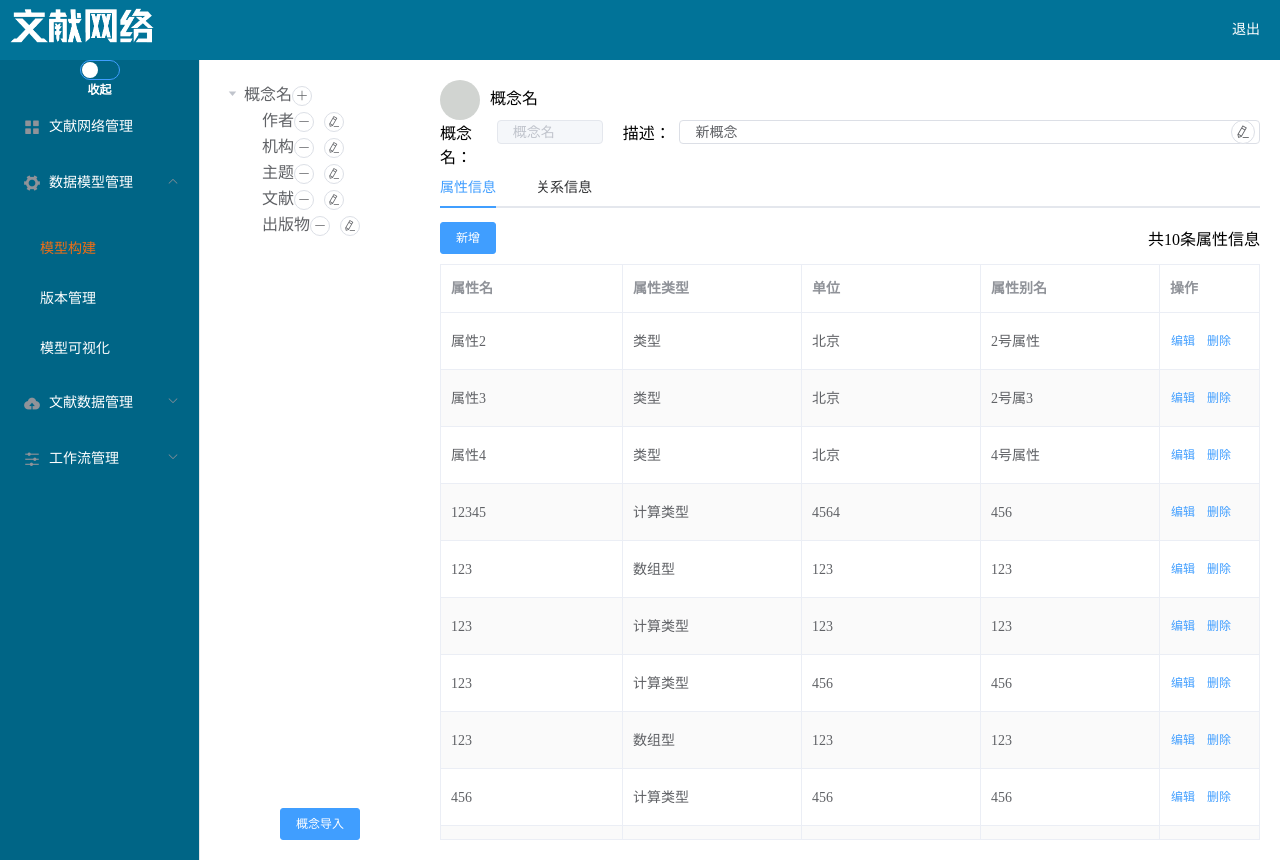
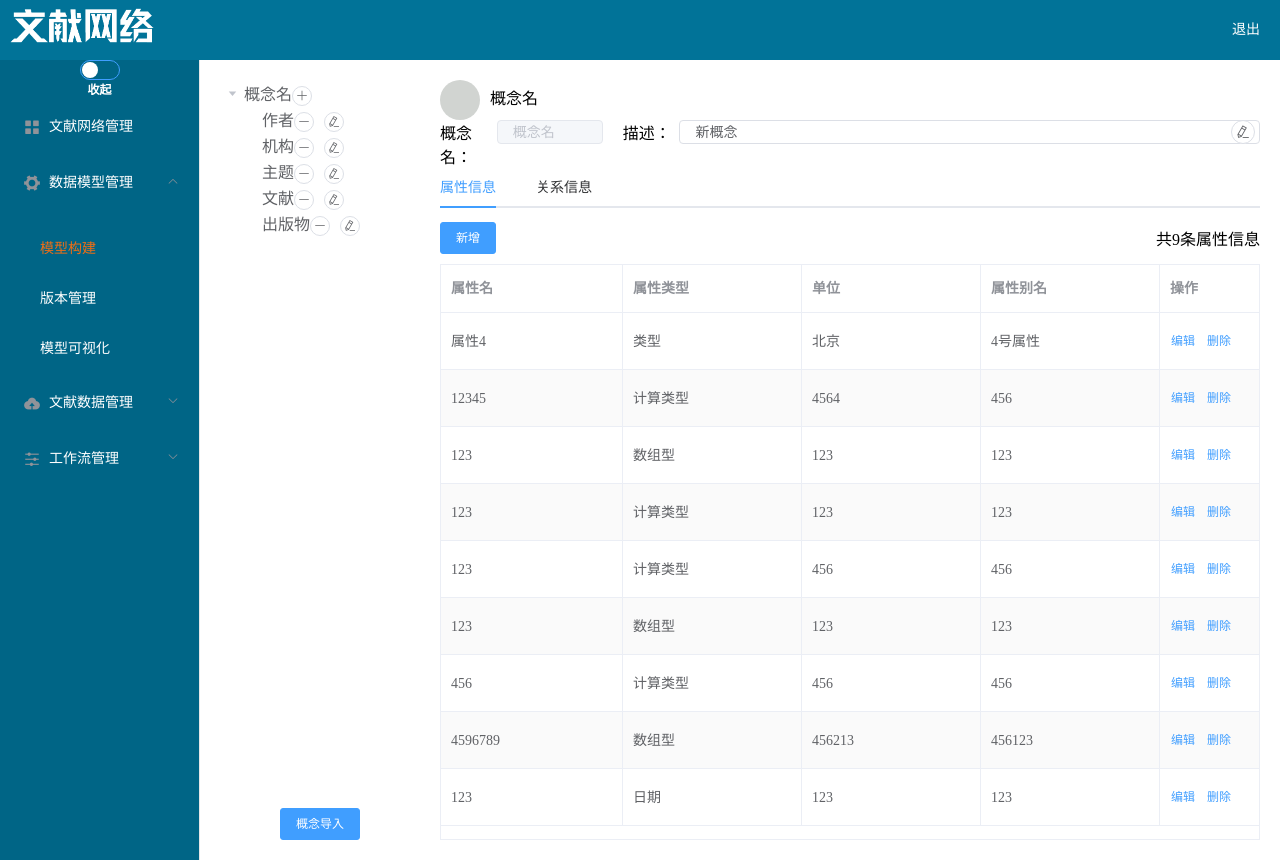
Before and after one commit to xiaobao999/netBack111, a Vue app: page /building in a window 1280 px wide. Built offline with nearby package versions, Linux system fonts and the light colour scheme; data requests are answered from the project's data file; sample sign-in values are in the browser's storage.

Commit message:
修改新增和删除bug

```diff
--- a/db.json
+++ b/db.json
@@ -424,28 +424,12 @@
       "startup": false
     },
     {
-      "id": 4,
       "date": "52156321258",
-      "name": 52,
-      "state": "启动",
-      "mechanism": "北京大学",
-      "startup": true
-    },
-    {
-      "date": "52156321258",
-      "id": 10,
-      "mechanism": "北京大学",
-      "name": 10,
-      "startup": true,
-      "state": "启动"
-    },
-    {
-      "date": "52156321258",
-      "id": 11,
       "mechanism": "北京大学",
       "name": 0,
       "startup": true,
-      "state": "启动"
+      "state": "启动",
+      "id": 4
     }
   ],
   "progresslog": [
@@ -479,20 +463,6 @@
     }
   ],
   "building": [
-    {
-      "id": 1,
-      "name": "属性2",
-      "alias": "2号属性",
-      "type": "类型",
-      "company": "北京"
-    },
-    {
-      "id": 2,
-      "name": "属性3",
-      "alias": "2号属3",
-      "type": "类型",
-      "company": "北京"
-    },
     {
       "id": 3,
       "name": "属性4",
@@ -559,9 +529,16 @@
       "type": "数组型",
       "Ename": "",
       "othername": "",
-      "company": "456",
-      "alias": "456",
+      "company": "456213",
+      "alias": "456123",
       "id": 10
+    },
+    {
+      "name": "123",
+      "alias": "123",
+      "company": "123",
+      "type": "日期",
+      "id": 19
     }
   ],
   "super": {
@@ -590,15 +567,29 @@
       "relationType": "非单值"
     },
     {
-      "relationName": "456",
+      "relationName": "465",
       "parentName": "",
-      "relationOtherName": "456",
+      "relationOtherName": "564",
       "objectName": [
-        "456",
         "456"
       ],
       "relationType": "单值",
       "id": 3
+    },
+    {
+      "objectName": [
+        "4564",
+        "456",
+        "456",
+        "456",
+        "456",
+        "12"
+      ],
+      "parentName": "",
+      "relationName": "456",
+      "relationOtherName": "456",
+      "relationType": "单值",
+      "id": 4
     }
   ],
   "management": [
--- a/src/components/building.vue
+++ b/src/components/building.vue
@@ -348,9 +348,19 @@ export default {
     async onSubmitship() {
       let id = this.relationform.id;
       if (id == undefined) {
-        console.log(this.relationform);
-        this.relationform.id = this.relationTableData.length + 1;
-        await this.$http.post(`information`, this.relationform);
+        var arr = new Array(1);
+        arr[0] = this.form;
+        await this.$http
+          .post(`information`, {
+            objectName: this.relationform.objectName,
+            parentName: this.relationform.parentName,
+            relationName: this.relationform.relationName,
+            relationOtherName: this.relationform.relationOtherName,
+            relationType: this.relationform.relationType
+          })
+          .then(function(response) {
+            arr[0].id = response.data.id;
+          });
         this.getdata();
       } else {
         await this.$http.put(`information/${id}`, this.relationform);
@@ -414,8 +424,18 @@ export default {
     async onSubmit() {
       let id = this.form.id;
       if (id == undefined) {
-        this.form.id = this.tableData.length + 1;
-        await this.$http.post(`building`, this.form);
+        var arr = new Array(1);
+        arr[0] = this.form;
+        await this.$http
+          .post(`building`, {
+            name: this.form.name,
+            alias: this.form.alias,
+            company: this.form.company,
+            type: this.form.type
+          })
+          .then(function(response) {
+            arr[0].id = response.data.id;
+          });
         this.getdata();
       } else {
         await this.$http.put(`building/${id}`, this.form);
--- a/src/components/guration.vue
+++ b/src/components/guration.vue
@@ -147,11 +147,11 @@ let option = {
       },
       force: {
         repulsion: 5000,
-        edgeLength: [5, 10],
+        edgeLength: [5, 10]
         //layoutAnimation: true
       },
       nodes: nodes,
-      edges: edges,
+      edges: edges
       //animation: true
     }
   ]
@@ -224,16 +224,19 @@ export default {
   },
   methods: {
     async goprogress() {
-      let formdata = {
-        date: "52156321258",
-        id: 11,
-        mechanism: "北京大学",
-        name: 0,
-        startup: true,
-        state: "启动"
-      };
-      await this.$http.post(`progress`, formdata);
-
+      var arr = new Array(1);
+      arr[0] = this.form;
+      await this.$http
+        .post(`progress`, {
+          date: "52156321258",
+          mechanism: "北京大学",
+          name: 0,
+          startup: true,
+          state: "启动"
+        })
+        .then(function(response) {
+          arr[0].id = response.data.id;
+        });
       this.$router.push({
         name: "progress"
       });
--- a/src/components/progress.vue
+++ b/src/components/progress.vue
@@ -59,6 +59,30 @@ export default {
     this.getdata();
   },
   methods: {
+    deleteprogress(e) {
+      this.$confirm("是否确定删除?", "提示", {
+        confirmButtonText: "确定",
+        cancelButtonText: "取消",
+        type: "warning"
+      })
+        .then(async () => {
+          this.$message({
+            type: "success",
+            message: "删除成功!"
+          });
+          //tudo返回提示信息
+          const id = e.id;
+          await this.$http.delete(`progress/${id}`);
+          this.getdata();
+        })
+        .catch(() => {
+          console.log(222222);
+          this.$message({
+            type: "info",
+            message: "已取消删除"
+          });
+        });
+    },
     customColorMethod(percentage) {
       if (percentage == 100) {
         return "#67c23a";
--- a/src/components/version.vue
+++ b/src/components/version.vue
@@ -147,10 +147,21 @@ export default {
     },
     async onSubmit() {
       this.formshow = false;
-      let id = this.form.id;
+      const id = this.form.id;
       if (id == undefined) {
-        this.form.id = this.tableData.length + 1;
-        await this.$http.post(`version`, this.form);
+        var arr = new Array(1);
+        arr[0] = this.form;
+        console.log(arr[0]);
+        await this.$http
+          .post(`version`, {
+            name: this.form.name,
+            date: this.form.date,
+            person: this.form.person,
+            explain: this.form.explain
+          })
+          .then(function(response) {
+            arr[0].id = response.data.id;
+          });
         this.getdata();
       } else {
         await this.$http.put(`version/${id}`, this.form);
```
